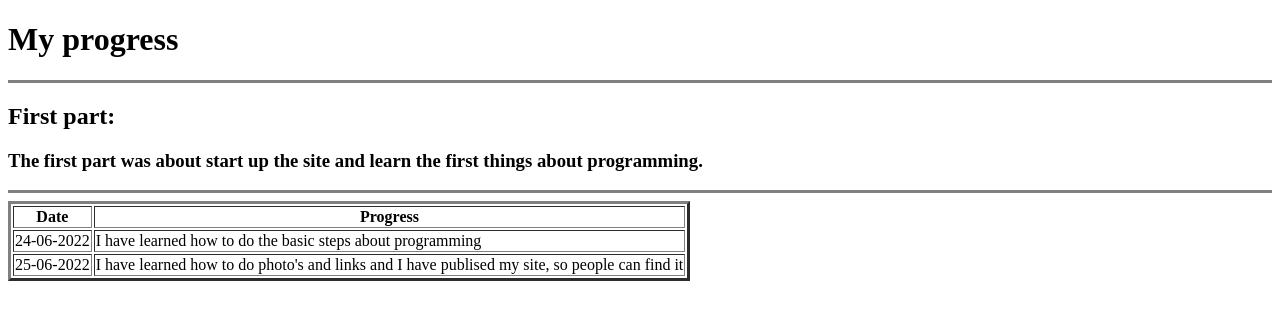
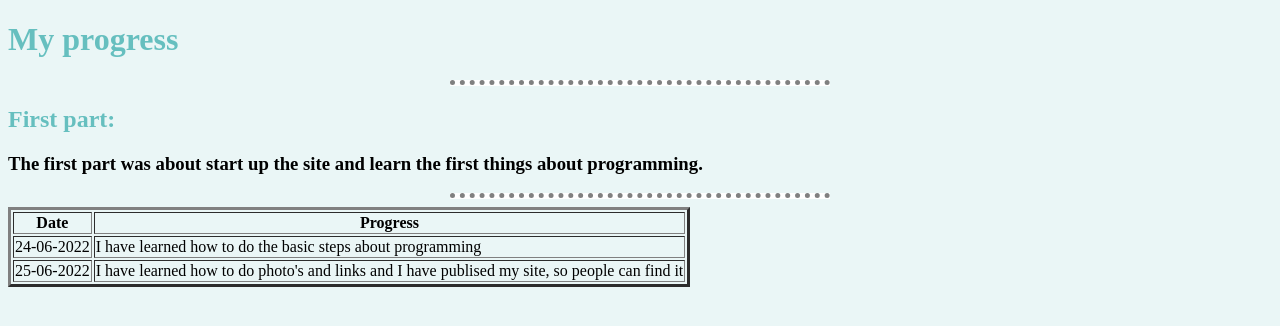
Before and after one commit to NatieboyGroup/First-test-website-, a plain HTML site: page Progress.html in a window 1280 px wide. Drawn offline with Linux system fonts and the light colour scheme.

Commit message:
Add files via upload

```diff
--- a/Progress.html
+++ b/Progress.html
@@ -3,6 +3,7 @@
     <head>
         <meta charset="utf-8">
         <title>Progress</title>
+        <link rel="stylesheet" href="css/styles.css">
     </head>
     <body>
         <h1>My progress</h1>
--- /dev/null
+++ b/css/styles.css
@@ -0,0 +1,19 @@
+body{background-color: #eaf6f6;;}
+
+hr{background-color: white;
+    border-style: none;
+    border-top-style: dotted;
+    border-width: 5px;
+    width: 30%;}
+
+h1{
+    color: #66bfbf;
+}
+
+h2{
+    color: #66bfbf;
+}
+
+h3{
+    color: black;
+}
```
Also changed, not shown: Contact me.html (+1 -0 lines), Hobbies.html (+1 -0 lines), My skills.html (+1 -0 lines), index.html (+3 -1 lines), table test.html (+1 -0 lines).
